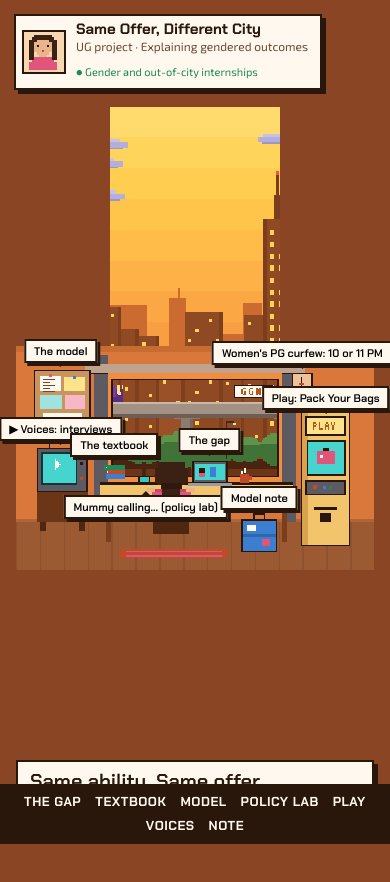
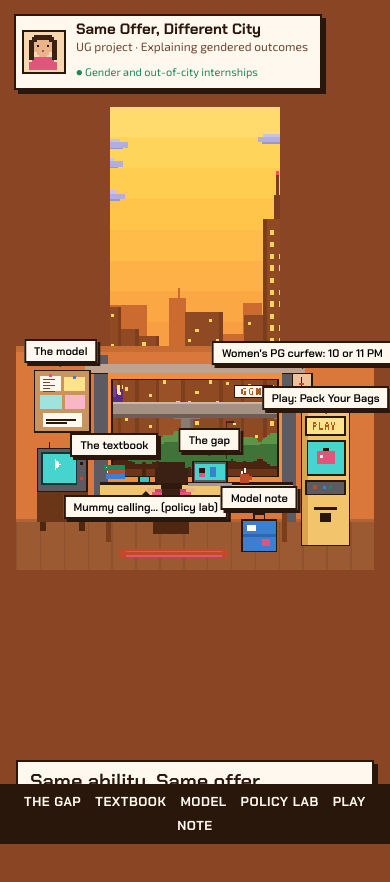
Before and after one commit to vedantdubey150/Same-Offer-Different-City, a plain HTML site: page index.html in a window 390 px wide. Shown: the top 882 px of the page. Drawn offline with Linux system fonts and the light colour scheme.

Commit message:
Policy Lab hostel/hybrid toggles and reset; Aditi and Aryan; remove Voices; text edits
Co-Authored-By: Claude Opus 5.5 <noreply@anthropic.com>
Claude-Session: https://claude.ai/code/session_01M2wcD9RZMFnaWwjkhm8BNp

```diff
--- a/index.html
+++ b/index.html
@@ -283,6 +283,15 @@ ol.steps .eq{margin:10px 0 2px;font-size:clamp(15px,2vw,20px)}
 #mkF{top:36px;display:flex;flex-direction:column-reverse;align-items:center}
 #mkF i{margin:0 auto 2px}
 .line .ends{top:86px}
+.combo{display:flex;flex-wrap:wrap;gap:10px;align-items:stretch;margin:-4px 0 16px}
+.combo-lab{align-self:center;font-family:var(--display);font-weight:700}
+.tog{text-align:left;background:var(--paper);border:2px dashed var(--ink);padding:8px 12px;cursor:pointer;font-family:var(--body);font-size:13px;color:var(--ink);max-width:300px}
+.tog b{display:block;font-family:var(--display);font-weight:700;font-size:15px}
+.tog span{color:var(--muted)}
+.tog i.illus{font-style:normal}
+.tog[aria-pressed="true"]{background:var(--screen);border-style:solid}
+.tog[aria-pressed="true"] span{color:var(--ink)}
+.combo .btn{align-self:center}
 /* ---------- notes ---------- */
 .refs{columns:2 300px;column-gap:28px;font-size:14px;padding-left:18px}
 .refs li{break-inside:avoid;margin-bottom:8px}
@@ -302,13 +311,12 @@ footer{text-align:center;color:var(--paper);font-size:14px;padding:30px 16px 110
   <a href="#model">MODEL</a>
   <a href="#policy">POLICY LAB</a>
   <a href="#play">PLAY</a>
-  <a href="#voices">VOICES</a>
   <a href="#notes">NOTE</a>
 </nav>
 <div class="toplinks"><a href="#model">Model</a><a href="#policy">Policy Lab</a><a href="#play">Play</a></div>
 
 <!-- ================= ROOM ================= -->
-<section class="room" id="top" aria-label="Priya's room">
+<section class="room" id="top" aria-label="Aditi's room">
  <div class="sticky">
   <canvas class="layer" id="cFar" width="384" height="216" aria-hidden="true"></canvas>
   <canvas class="layer" id="cMid" width="384" height="216" aria-hidden="true"></canvas>
@@ -317,7 +325,6 @@ footer{text-align:center;color:var(--paper);font-size:14px;padding:30px 16px 110
     <canvas id="roomc" width="240" height="150" aria-hidden="true"></canvas>
     <!-- hotspots placed in % of the 240x150 room grid -->
     <button class="hot" style="left:5%;top:11%;width:15%;height:27%" data-go="model"><span class="tag">The model</span></button>
-    <button class="hot" style="left:5.8%;top:46%;width:13.4%;height:22%" data-video="1"><span class="tag">▶ Voices: interviews</span></button>
     <button class="hot" style="left:49%;top:51%;width:10%;height:12%" data-go="gap"><span class="tag">The gap</span></button>
     <button class="hot" style="left:24.5%;top:53%;width:6%;height:7%" data-go="textbook"><span class="tag">The textbook</span></button>
     <button class="hot" style="left:34%;top:57%;width:4.5%;height:6%" data-go="policy" id="phoneHot"><span class="tag below">Mummy calling… (policy lab)</span></button>
@@ -327,10 +334,10 @@ footer{text-align:center;color:var(--paper);font-size:14px;padding:30px 16px 110
   </div>
   <div class="hint fadeable">
     <h1>Same ability. Same offer. Only one of them goes.</h1>
-    <p>Priya and Rahul both get a two-month internship offer in Gurgaon. This site asks why women students are less likely than men to take internships in another city. Click the glowing things in the room, or scroll to fly out of the window.</p>
+    <p>Aditi and Aryan both get a two-month internship offer in Gurgaon. This site asks why women students are less likely than men to take internships in another city. Click the glowing things in the room, or scroll to fly out of the window.</p>
   </div>
   <div class="scrollcue fadeable">Scroll ↓ to fly out of the window</div>
-  <div class="arrive" id="arrive" aria-hidden="true"><b>Gurgaon</b><span>Girls' PGs here list at ₹8,000–₹20,000 a month.</span></div>
+  <div class="arrive" id="arrive" aria-hidden="true"><b>Gurgaon</b><span>Same Offer, Different City</span></div>
  </div>
 </section>
 
@@ -387,7 +394,7 @@ footer{text-align:center;color:var(--paper);font-size:14px;padding:30px 16px 110
 
   <h3 class="sub">Why it matters</h3>
   <div class="cards">
-    <article class="card"><h3>Internships pay off</h3><p>An internship raises early-career earnings by about 6% (Germany) and interview invitations by 12.6% (Belgium). A woman who can't take one starts her career behind.</p></article>
+    <article class="card"><h3>Internships pay off</h3><p>An internship raises early-career earnings by about 6% and interview invitations by 12.6%. A woman who can't take one starts her career behind.</p></article>
     <article class="card"><h3>India's missing women workers</h3><p>Only 27.7% of urban women aged 15+ are in the labour force, against 76.2% of men; among urban 15–29-year-olds it's 23.2% vs 60.9%. A first internship is often the bridge to a first job.</p></article>
   </div>
 </section>
@@ -410,7 +417,7 @@ footer{text-align:center;color:var(--paper);font-size:14px;padding:30px 16px 110
   <div class="cards">
     <article class="card"><h3>The gap opens at joining</h3><p>PMIS: women's share falls from 41% of Round 2 applicants to about 31% of joinees. If women apply at 41%, the model says they should join at 41%.</p></article>
     <article class="card"><h3>It widens with distance</h3><p>DDU-GKY women were even less likely to accept jobs that require migration. Once placed, they stayed as long as or longer than men, so they aren't less committed.</p></article>
-    <article class="card"><h3>Distance costs women more</h3><p>Women value commute about 20% more than men (France). Delhi women would pay ₹7,500 a year more than men for a safer route.</p></article>
+    <article class="card"><h3>Distance costs women more</h3><p>Women value commute about 20% more than men. Delhi women would pay ₹7,500 a year more than men for a safer route.</p></article>
     <article class="card"><h3>When the price falls, women move</h3><p>Foxconn's state-built hostel houses 18,720 women workers. Tata Electronics' Hosur plant employs 15,000+ women with free lodging on campus. Odisha women recruited in groups had twice the placement success.</p></article>
   </div>
 
@@ -537,7 +544,7 @@ footer{text-align:center;color:var(--paper);font-size:14px;padding:30px 16px 110
     <div class="tnode root">Offer arrives · payoff R = ₹25,000 for both</div>
     <div class="tcols">
       <div class="tcol him">
-        <div class="tname m-col">Rahul</div>
+        <div class="tname m-col">Aryan</div>
         <div class="tnode">Student: R + W − H − T − S<br><b>₹25,000 − ₹10,000 = +₹15,000</b></div>
         <div class="tarrow">wants to go ✓</div>
         <div class="tnode">Parents: subtract N = ₹0<br><b>+₹15,000</b></div>
@@ -545,7 +552,7 @@ footer{text-align:center;color:var(--paper);font-size:14px;padding:30px 16px 110
         <div class="tnode out yes">He goes</div>
       </div>
       <div class="tcol her">
-        <div class="tname f-col">Priya</div>
+        <div class="tname f-col">Aditi</div>
         <div class="tnode">Student: R + W − H − T − S<br><b>₹25,000 − ₹18,000 = +₹7,000</b></div>
         <div class="tarrow">wants to go ✓</div>
         <div class="tnode">Parents: subtract N = ₹15,000<br><b>₹7,000 − ₹15,000 = −₹8,000</b></div>
@@ -608,6 +615,12 @@ footer{text-align:center;color:var(--paper);font-size:14px;padding:30px 16px 110
   <p class="lead">Target the price she pays and the cost her parents feel, not just the stipend. Pick a policy, or move the sliders yourself.</p>
 
   <div class="scen" role="group" aria-label="Policy scenarios" id="scen"></div>
+  <div class="combo" role="group" aria-label="Combine policies">
+    <span class="combo-lab">Add to the example:</span>
+    <button type="button" class="tog" id="tHostel" aria-pressed="false"><b>Employer or partner hostel with security</b><span>S falls to ₹1,000, N halves</span></button>
+    <button type="button" class="tog" id="tHybrid" aria-pressed="false"><b>Hybrid internship</b><span>Half on-site: S and N halve <i class="illus">illustrative</i></span></button>
+    <button type="button" class="btn" id="labReset">Reset to the example</button>
+  </div>
 
   <div class="lab">
     <div class="ctrl card">
@@ -661,21 +674,8 @@ footer{text-align:center;color:var(--paper);font-size:14px;padding:30px 16px 110
 <!-- ================= 3. GAME ================= -->
 <section class="panel" id="play">
   <header><span class="chip">Bridge to the model</span><h2>Pack Your Bags</h2></header>
-  <p class="lead">The model as a game. Same offer, same rent, same stipend: play it as Priya, then as Rahul. Each step adds one part of the model, then the family decides. At the end, try a policy and see what changes.</p>
+  <p class="lead">The model as a game. Same offer, same rent, same stipend: play it as Aditi, then as Aryan. Each step adds one part of the model, then the family decides. At the end, try a policy and see what changes.</p>
   <div class="arcade"><div class="screen" id="game" aria-live="polite"></div></div>
-</section>
-
-
-<!-- ================= 6. VOICES ================= -->
-<section class="panel" id="voices">
-  <header><span class="chip">Evidence in their words</span><h2>Voices</h2></header>
-  <div class="tv">
-    <button class="tvbtn" type="button" data-video="1" aria-label="Play the interviews video"><canvas id="tvc" width="38" height="30"></canvas></button>
-    <div class="prose" style="flex:1;min-width:260px">
-      <p><strong>Interviews with SNIoE students.</strong> Click the TV to watch.</p>
-      <div class="tags"><span>Rent</span><span>Commute</span><span>Safety</span><span>Family</span></div>
-    </div>
-  </div>
 </section>
 
 
@@ -707,27 +707,11 @@ footer{text-align:center;color:var(--paper);font-size:14px;padding:30px 16px 110
 
 <footer>Same Offer, Different City · UG Economics project on gendered outcomes · Pixel room drawn in code</footer>
 
-<dialog id="vid" aria-labelledby="vidTitle">
-  <div class="dlg-head"><h3 id="vidTitle">Voices: six interviews</h3><button type="button" id="vidClose">Close ✕</button></div>
-  <div class="player" id="player">
-    <video id="video" controls preload="metadata" playsinline hidden></video>
-    <div class="soon" id="soon"><b>Tape loading…</b>The interview video goes here. It will play on this screen with chapters for each student.</div>
-  </div>
-  <div class="chapters" id="chapters"></div>
-</dialog>
+
 
 <script>
 (() => {
 // ---------------- config ----------------
-const VIDEO_SRC = "voices.mp4"; // the interview video, published beside this page
-const CHAPTERS = [ // set start times (seconds) once the video is in
-  {t:0, who:"Interview 1", tag:"Rent"},
-  {t:0, who:"Interview 2", tag:"Safety"},
-  {t:0, who:"Interview 3", tag:"Family"},
-  {t:0, who:"Interview 4", tag:"Commute"},
-  {t:0, who:"Interview 5", tag:"Family"},
-  {t:0, who:"Interview 6", tag:"Rent"}
-];
 const reduce = matchMedia("(prefers-reduced-motion: reduce)").matches;
 
 // ---------------- pixel helpers ----------------
@@ -867,33 +851,6 @@ loop();
 
 // ---------------- hotspots ----------------
 document.querySelectorAll("[data-go]").forEach(b=>b.addEventListener("click",()=>document.getElementById(b.dataset.go).scrollIntoView({behavior:reduce?"auto":"smooth"})));
-document.querySelectorAll("[data-video]").forEach(b=>b.addEventListener("click",openVideo));
-
-// ---------------- TV icon in Voices ----------------
-(function tv(){
-  const c=document.getElementById("tvc"), g=c.getContext("2d");
-  px(g,"#2A170C",0,0,38,26); px(g,"#5E5A62",1,1,36,24); px(g,"#123638",3,3,26,20); px(g,"#39C6C0",4,4,24,18);
-  for(let i=0;i<9;i++) px(g,"#FFF8EE",13,8+i,1+(i<5?i:8-i),1);
-  px(g,"#2A170C",31,5,3,3); px(g,"#2A170C",31,10,3,3); px(g,"#C04A2A",31,18,3,3);
-  px(g,"#4F2610",5,26,4,4); px(g,"#4F2610",29,26,4,4);
-})();
-
-// ---------------- video dialog ----------------
-const dlg=document.getElementById("vid"), video=document.getElementById("video"), soon=document.getElementById("soon");
-let videoReady=null;
-function openVideo(){
-  if(videoReady===null){
-    video.src=VIDEO_SRC;
-    video.addEventListener("loadedmetadata",()=>{videoReady=true; video.hidden=false; soon.hidden=true},{once:true});
-    video.addEventListener("error",()=>{videoReady=false; video.hidden=true; soon.hidden=false},{once:true});
-  }
-  try{dlg.showModal()}catch(e){dlg.setAttribute("open","")}
-}
-document.getElementById("vidClose").addEventListener("click",()=>{video.pause(); dlg.close()});
-dlg.addEventListener("close",()=>video.pause());
-const chapEl=document.getElementById("chapters");
-CHAPTERS.forEach(ch=>{const b=document.createElement("button"); b.type="button"; b.innerHTML=`<b>${ch.who}</b>${ch.tag}`;
-  b.addEventListener("click",()=>{if(videoReady){video.currentTime=ch.t; video.play().catch(()=>{})}}); chapEl.appendChild(b)});
 
 // ---------------- game: Component 3's model, played one step at a time ----------------
 const G=document.getElementById("game");
@@ -901,8 +858,8 @@ const G=document.getElementById("game");
 const W0=16000, RMAX_G=80000;
 const rs=n=>(n<0?"−":"")+"₹"+Math.abs(Math.round(n)).toLocaleString("en-IN");
 const CHARS={
-  priya:{name:"Priya",girl:true,obj:"her",subj:"she",poss:"Her"},
-  rahul:{name:"Rahul",girl:false,obj:"him",subj:"he",poss:"His"}
+  aditi:{name:"Aditi",girl:true,obj:"her",subj:"she",poss:"Her"},
+  aryan:{name:"Aryan",girl:false,obj:"him",subj:"he",poss:"His"}
 };
 const OFFERS=[
   {k:"typ",b:"A typical internship",s:"Payoff R = ₹25,000: the typical student in the worked example",R:25000},
@@ -955,10 +912,10 @@ function render(){
   G.innerHTML="";
   if(gs.view==="start"){
     G.innerHTML=`${hud("PACK YOUR BAGS","Gurgaon · 2 months · ₹8,000 a month")}
-      <h3>The offer</h3><p>A two-month internship in Gurgaon. The stipend is <b>₹8,000 a month</b>, the Internshala 2024 average, so W = ₹16,000. Play the same offer as Priya and as Rahul: same payoff, same rent, same stipend.</p>
+      <h3>The offer</h3><p>A two-month internship in Gurgaon. The stipend is <b>₹8,000 a month</b>, the Internshala 2024 average, so W = ₹16,000. Play the same offer as Aditi and as Aryan: same payoff, same rent, same stipend.</p>
       <p>Each step adds one part of the model. At the end the family decides, using the cutoff C = (H + T − W) + S + N.</p><div class="who"></div>`;
     const w=G.querySelector(".who");
-    ["priya","rahul"].forEach(key=>{const b=document.createElement("button");b.type="button";b.appendChild(faceCanvas(CHARS[key].girl));
+    ["aditi","aryan"].forEach(key=>{const b=document.createElement("button");b.type="button";b.appendChild(faceCanvas(CHARS[key].girl));
       const p=gs.played[key];
       b.insertAdjacentHTML("beforeend",`<b>${CHARS[key].name}</b><span>${p?`Played: ${p.go?"goes":"stays"} · cutoff ${rs(p.cutoff)}`:"Undergraduate · same ability"}</span>`);
       b.addEventListener("click",()=>{gs={...gs,view:"offer",who:key,picks:[],policy:"none"};render()});w.appendChild(b)});
@@ -980,14 +937,14 @@ function render(){
   if(gs.view==="around"){
     G.innerHTML=`${hud(`${ch.name.toUpperCase()} · STEP 3 OF 5 · SAFETY COST S`,ch.girl?"S = ₹8,000":"S ≈ ₹0")}
       <h3>Getting around after dark</h3>
-      ${ch.girl?`<p>For a woman, the same rent and the same distance buy less. Priya's safety cost for two months:</p>
+      ${ch.girl?`<p>For a woman, the same rent and the same distance buy less. Aditi's safety cost for two months:</p>
         <div class="receipt"><table><tbody>
           <tr><td>Safer route<small>Delhi University women pay ₹7,500 a year more than men for a safer route (Borker), scaled to 2 months</small></td><td class="n">₹1,250</td></tr>
           <tr><td>Evening cabs instead of the metro<small>₹2,500 a month (illustrative)</small></td><td class="n">₹5,000</td></tr>
           <tr><td>A PG in a safer area<small>About ₹1,750 extra (illustrative)</small></td><td class="n">₹1,750</td></tr>
           <tr class="tot"><td>Safety cost S</td><td class="n">₹8,000</td></tr></tbody></table></div>
         <p>Women value commute about 20% more than men (Le Barbanchon, Rathelot and Roulet).</p>`
-      :`<p>A man faces almost none of these costs: no safer-area premium, no evening cabs. Rahul's safety cost S is about zero.</p>`}
+      :`<p>A man faces almost none of these costs: no safer-area premium, no evening cabs. Aryan's safety cost S is about zero.</p>`}
       <div class="row"><button class="btn" type="button" id="go">Continue</button><button class="btn ghost" type="button" id="back">← Back</button></div>`;
     G.querySelector("#go").addEventListener("click",next); wireBack(); return;
   }
@@ -1007,7 +964,7 @@ function render(){
     G.innerHTML=`${hud(`${ch.name.toUpperCase()} · STEP 5 OF 5 · THE FAMILY CALL`,ch.girl?"N = ₹15,000":"N = ₹0")}
       <h3>The family call</h3>
       <p>Indian undergraduates usually need permission to live away, and parents often pay the rent gap. They permit only if the family's net benefit is positive: the student's net benefit minus their norm cost N.</p>
-      ${ch.girl?`<p>Priya's parents value her future earnings as much as a son's. But a daughter living alone in another city brings worry about her safety, questions from relatives, and fear for her reputation and marriage prospects. Only 42% of women aged 15–49 may go alone to the market, a health facility and outside their community (NFHS-5). Their norm cost: <b>₹15,000</b> (illustrative).</p>`
+      ${ch.girl?`<p>Aditi's parents value her future earnings as much as a son's. But a daughter living alone in another city brings worry about her safety, questions from relatives, and fear for her reputation and marriage prospects. Only 42% of women aged 15–49 may go alone to the market, a health facility and outside their community (NFHS-5). Their norm cost: <b>₹15,000</b> (illustrative).</p>`
       :`<p>A son's move brings none of these costs, so N = ₹0.</p>`}
       <div class="row"><button class="btn" type="button" id="go">Hear the answer</button><button class="btn ghost" type="button" id="back">← Back</button></div>`;
     G.querySelector("#go").addEventListener("click",next); wireBack(); return;
@@ -1015,7 +972,7 @@ function render(){
   if(gs.view==="end"){
     const pol=POLICIES.find(p=>p.k===gs.policy), y=evalx(pol.f(base(gs.who,gs.picks)));
     if(gs.policy==="none") gs.played[gs.who]=y;
-    const other=gs.who==="priya"?"rahul":"priya", o=gs.played[other];
+    const other=gs.who==="aditi"?"aryan":"aditi", o=gs.played[other];
     const why=!(y.student>0)?`It isn't worth it to ${ch.obj}: R + W − H − T − S = ${rs(y.student)}.`
       :!(y.family>0)?`${ch.subj[0].toUpperCase()+ch.subj.slice(1)} wants to go (${rs(y.student)}), but once the parents subtract N = ${rs(y.N)}, the family's net benefit is ${rs(y.family)}. ${ch.poss} family rationally says no, which matches DDU-GKY women citing family reasons for declining.`
       :`The family's net benefit is ${rs(y.family)}, so ${ch.poss.toLowerCase()} family says yes.`;
@@ -1027,8 +984,8 @@ function render(){
       <p>With this rent, the internship has to be worth more than <b>${rs(y.cutoff)}</b> before ${ch.poss.toLowerCase()} family says yes. Of internships spread evenly from ₹0 to ₹80,000, <b>${Math.round(y.share*1000)/10}%</b> clear that bar for ${ch.obj}.</p>
       <h3 style="margin-top:16px">Change one thing</h3><p>Pick a policy from the model and see if ${ch.name} goes.</p>
       <div class="scen gscen"></div>
-      ${o?`<div class="vs"><div><b>${CHARS.priya.name}</b>${gs.played.priya.go?"Goes":"Stays"} · cutoff ${rs(gs.played.priya.cutoff)} · ${Math.round(gs.played.priya.share*1000)/10}% of internships clear it</div><div><b>${CHARS.rahul.name}</b>${gs.played.rahul.go?"Goes":"Stays"} · cutoff ${rs(gs.played.rahul.cutoff)} · ${Math.round(gs.played.rahul.share*1000)/10}% of internships clear it</div></div>
-        <p>Same payoff spread, same rent, same stipend. ${gs.played.priya.cutoff>gs.played.rahul.cutoff?`Priya's cutoff is higher by S + N, and that's where the gap comes from.`:""}</p>`:`<p>Now play the same offer as ${CHARS[other].name}.</p>`}
+      ${o?`<div class="vs"><div><b>${CHARS.aditi.name}</b>${gs.played.aditi.go?"Goes":"Stays"} · cutoff ${rs(gs.played.aditi.cutoff)} · ${Math.round(gs.played.aditi.share*1000)/10}% of internships clear it</div><div><b>${CHARS.aryan.name}</b>${gs.played.aryan.go?"Goes":"Stays"} · cutoff ${rs(gs.played.aryan.cutoff)} · ${Math.round(gs.played.aryan.share*1000)/10}% of internships clear it</div></div>
+        <p>Same payoff spread, same rent, same stipend. ${gs.played.aditi.cutoff>gs.played.aryan.cutoff?`Aditi's cutoff is higher by S + N, and that's where the gap comes from.`:""}</p>`:`<p>Now play the same offer as ${CHARS[other].name}.</p>`}
       <div class="row"><button class="btn" type="button" id="again">Play as ${CHARS[other].name}</button><button class="btn ghost" type="button" id="retry">Try ${ch.name} again</button><a class="btn ghost" href="#model">See the model</a></div>`;
     const sb=G.querySelector(".gscen");
     POLICIES.forEach(p=>{const b=document.createElement("button");b.type="button";b.setAttribute("aria-pressed",String(p.k===gs.policy));
@@ -1041,7 +998,7 @@ function render(){
 }
 
 function start(data){ if(data&&data.gs) gs=data.gs; render(); labInit(data&&data.lab); }
-window.claude?.hot?.snapshot?.(()=>({gs, lab:labState()}));
+window.claude?.hot?.snapshot?.(()=>({gs, lab:sliders()}));
 
 // ---------------- policy lab: the model's cutoffs, live ----------------
 const $=id=>document.getElementById(id);
@@ -1060,11 +1017,17 @@ const share=c=>Math.max(0,Math.min(1,(RMAX-c)/RMAX));
 const fmt=v=>{const r2=Math.round(v*100)/100; return Math.abs(v-r2)<1e-9? String(r2) : v.toFixed(1)};
 const pct=p=>fmt(p*100);
 function model(s){const cM=s.H+T_FIXED-s.W, cF=cM+s.S+s.N; const m=share(cM), f=share(cF); return {cM,cF,m,f,gap:(m-f)*100}}
-function labState(){return{W:+$("sW").value,H:+$("sH").value,S:+$("sS").value,N:+$("sN").value}}
-function setLab(s){["W","H","S","N"].forEach(k=>$("s"+k).value=s[k]); lab()}
+let TOG={hostel:false,hybrid:false};
+function sliders(){return{W:+$("sW").value,H:+$("sH").value,S:+$("sS").value,N:+$("sN").value}}
+function applyTog(s){let x={...s}; if(TOG.hostel){x.S=Math.min(x.S,1000); x.N=x.N/2} if(TOG.hybrid){x.S=x.S/2; x.N=x.N/2} return x}
+function labState(){return applyTog(sliders())}
+function setLab(s,keepTog){["W","H","S","N"].forEach(k=>$("s"+k).value=s[k]); if(!keepTog) TOG={hostel:false,hybrid:false}; lab()}
 function lab(){
-  const s=labState(), r=model(s);
-  $("oW").textContent=inr(s.W); $("oH").textContent=inr(s.H); $("oS").textContent=inr(s.S); $("oN").textContent=inr(s.N);
+  const raw=sliders(), s=labState(), r=model(s), on=TOG.hostel||TOG.hybrid;
+  $("oW").textContent=inr(raw.W); $("oH").textContent=inr(raw.H);
+  $("oS").textContent=on&&s.S!==raw.S?`${inr(raw.S)} → ${inr(s.S)}`:inr(raw.S);
+  $("oN").textContent=on&&s.N!==raw.N?`${inr(raw.N)} → ${inr(s.N)}`:inr(raw.N);
+  $("tHostel").setAttribute("aria-pressed",String(TOG.hostel)); $("tHybrid").setAttribute("aria-pressed",String(TOG.hybrid));
   $("bM").style.width=r.m*100+"%"; $("bF").style.width=r.f*100+"%";
   $("vM").textContent=pct(r.m)+"%"; $("vF").textContent=pct(r.f)+"%";
   $("vGap").textContent=fmt(Math.abs(r.gap)<1e-9?0:r.gap)+" points";
@@ -1076,7 +1039,7 @@ function lab(){
   $("labNote").textContent= extra>0
     ? `Men's cutoff = H + T − W = ${inr(r.cM)}. Women's cutoff adds S + N = ${inr(extra)}: ${Math.round(s.S/extra*100)}% safety, ${Math.round(s.N/extra*100)}% norm cost. Only S and N move the gap; W and H shift both cutoffs equally.`
     : "With no safety cost and no norm cost, women and men face the same cutoff, so the gap disappears: the textbook prediction.";
-  document.querySelectorAll("#scen button").forEach(b=>{const sc=SCEN.find(z=>z.k===b.dataset.k); b.setAttribute("aria-pressed", String(["W","H","S","N"].every(k=>sc[k]===s[k])))});
+  document.querySelectorAll("#scen button").forEach(b=>{const sc=SCEN.find(z=>z.k===b.dataset.k); b.setAttribute("aria-pressed", String(!on&&["W","H","S","N"].every(k=>sc[k]===raw[k])))});
 }
 function labInit(saved){
   const box=$("scen");
@@ -1084,6 +1047,9 @@ function labInit(saved){
     b.innerHTML=`<b>${sc.b}</b><span>${sc.d}</span><span class="g">${pct(r.m)}% · ${pct(r.f)}%</span><span>gap ${fmt(r.gap)} points</span>`;
     b.addEventListener("click",()=>setLab(sc)); box.appendChild(b)});
   ["sW","sH","sS","sN"].forEach(id=>$(id).addEventListener("input",lab));
+  $("tHostel").addEventListener("click",()=>{TOG.hostel=!TOG.hostel; lab()});
+  $("tHybrid").addEventListener("click",()=>{TOG.hybrid=!TOG.hybrid; lab()});
+  $("labReset").addEventListener("click",()=>setLab(DEF));
   setLab(saved&&saved.W!==undefined?saved:DEF);
 }
 
```
